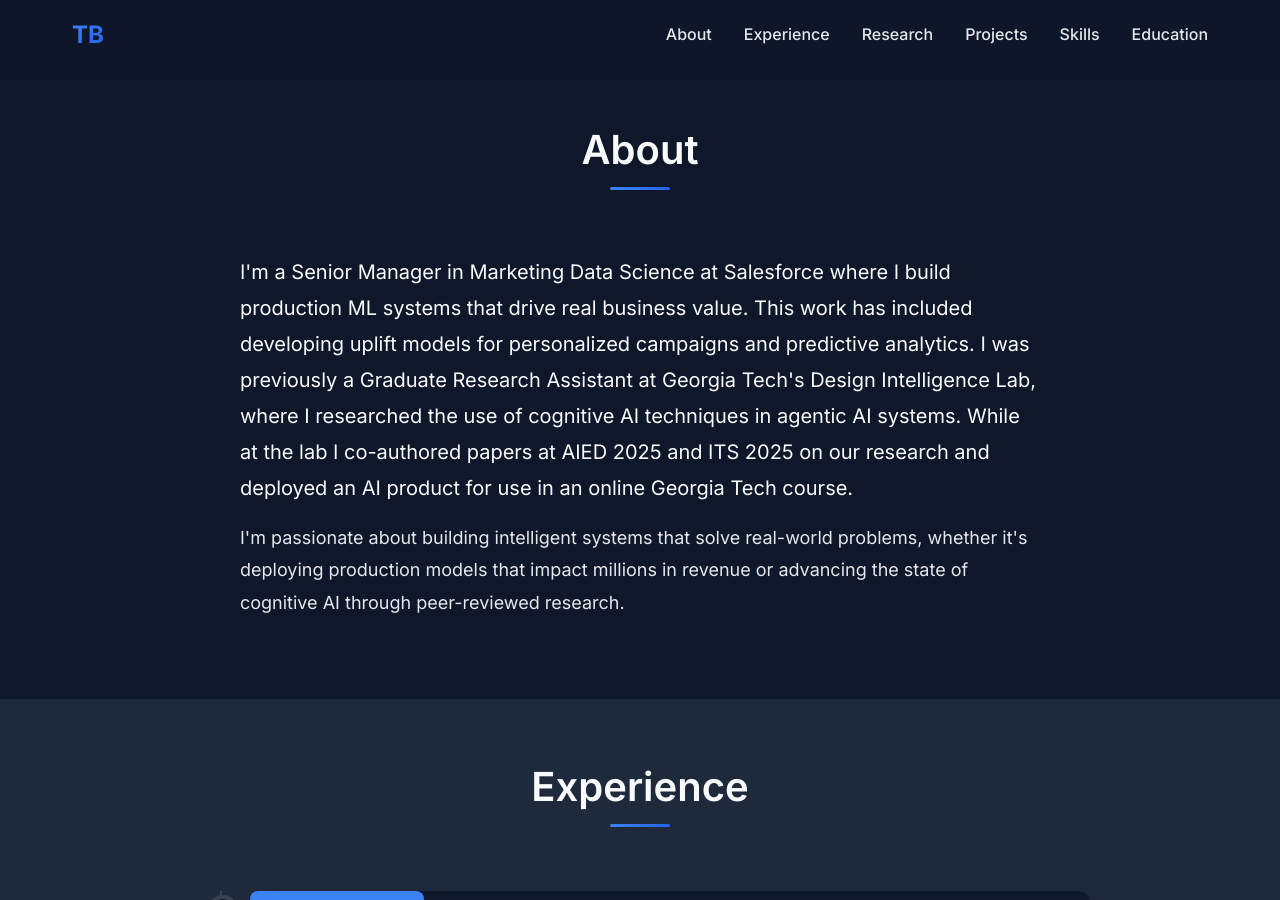
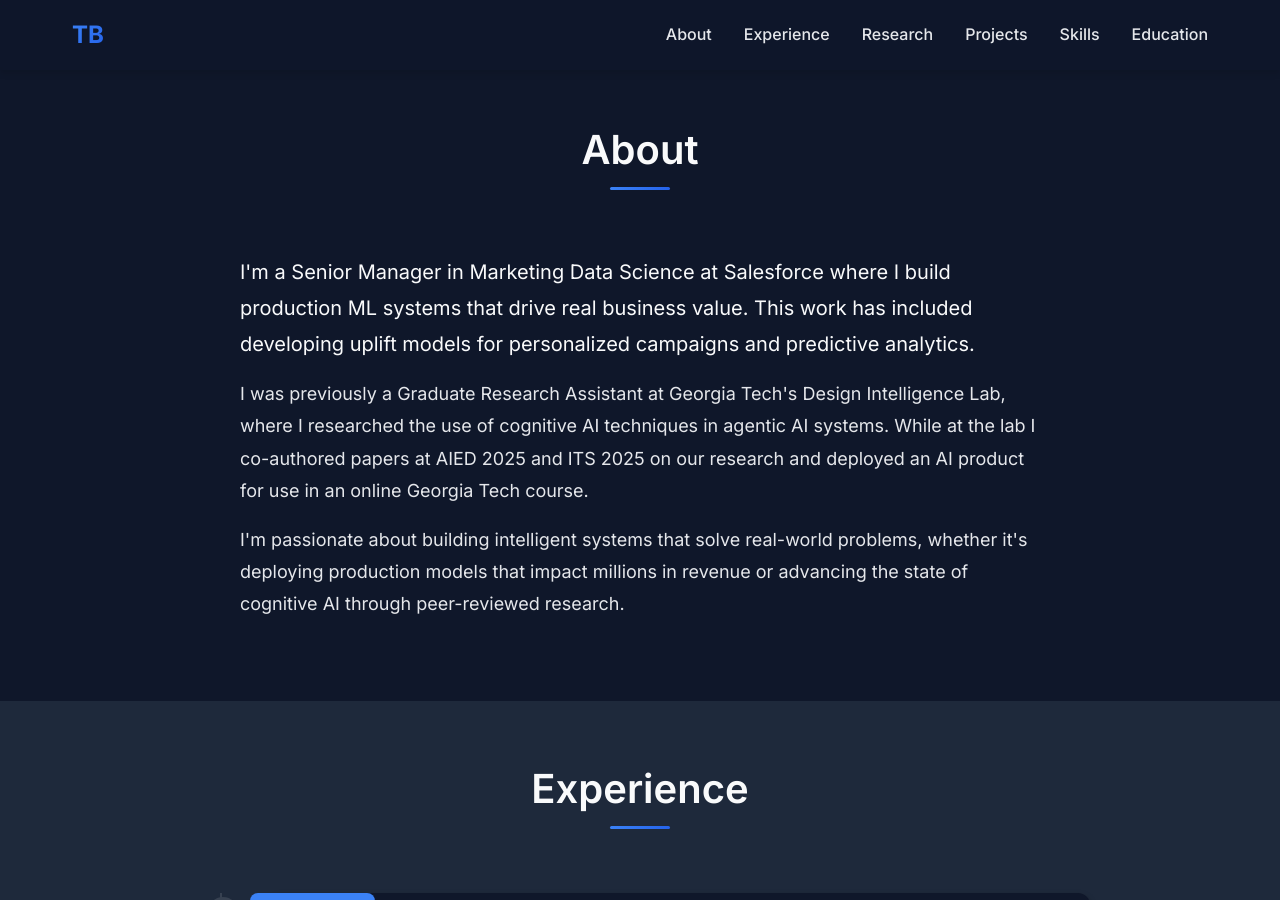
Before and after one commit to tim-bydlon/tim-bydlon.github.io, a Jekyll site: the page built from index.html, in a window 1280 px wide and 900 px high, scrolled down 838 px. Built offline with Jekyll 4.4.1, drawn with Linux system fonts in a browser that asks for light colours; some of the changed text lies outside the part shown.

Commit message:
more updates

```diff
--- a/index.html
+++ b/index.html
@@ -37,7 +37,9 @@
     <div class="about-content">
       <p>
         I'm a Senior Manager in Marketing Data Science at Salesforce where I build production ML systems that drive real business value. This work has included developing uplift models for personalized campaigns and predictive analytics.
-        I was previously a Graduate Research Assistant at Georgia Tech's Design Intelligence Lab, where I researched the use of cognitive AI techniques in agentic AI systems.
+      </p>
+      <p>
+          I was previously a Graduate Research Assistant at Georgia Tech's Design Intelligence Lab, where I researched the use of cognitive AI techniques in agentic AI systems.
           While at the lab I co-authored papers at AIED 2025 and ITS 2025 on our research and deployed an AI product for use in an online Georgia Tech course.
       </p>
       <p>
@@ -55,6 +57,14 @@
     <div class="timeline">
 
       <div class="timeline-item">
+        <div class="timeline-date">2022 - Present</div>
+        <div class="timeline-content">
+          <h3>Senior Manager, Marketing Data Science (ML/AI Systems)</h3>
+          <h4>Salesforce</h4>
+        </div>
+      </div>
+
+      <div class="timeline-item">
         <div class="timeline-date">May 2024 - May 2025</div>
         <div class="timeline-content">
           <h3>Graduate Research Assistant, ML/AI Engineer</h3>
@@ -62,13 +72,7 @@
         </div>
       </div>
 
-      <div class="timeline-item">
-        <div class="timeline-date">2022 - Present</div>
-        <div class="timeline-content">
-          <h3>Senior Manager, Marketing Data Science (ML/AI Systems)</h3>
-          <h4>Salesforce</h4>
-        </div>
-      </div>
+
 
     </div>
   </div>
```
Also changed, not shown: other parts of index.html (+4 -4 lines).
